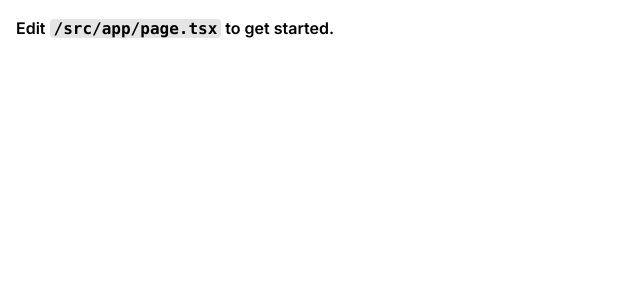
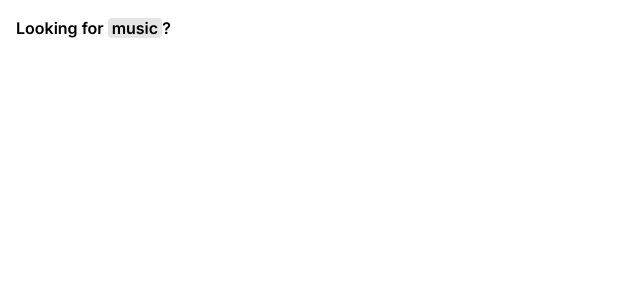
Before and after one commit to otomir23/akarpov-next, a Next.js app: page / in a window 1280 px wide. Shown: the top 300 px of the page, without its empty margins (0-640 px from the left). Built offline with nearby package versions, Linux system fonts and the light colour scheme.

Commit message:
fix: Implement home placeholder

```diff
--- a/src/app/page.tsx
+++ b/src/app/page.tsx
@@ -1,7 +1,9 @@
+import Link from "next/link"
+
 export default function Home() {
     return (
         <p className="font-semibold p-4">
-            Edit <code className="rounded px-1 bg-neutral-200">/src/app/page.tsx</code> to get started.
+            Looking for <Link href="/music" className="rounded px-1 bg-neutral-200">music</Link>?
         </p>
     )
 }
```
